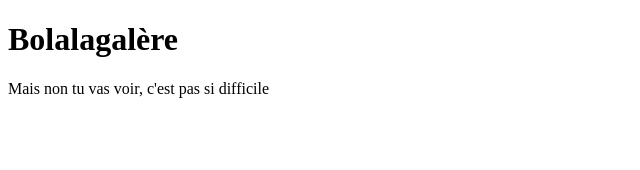
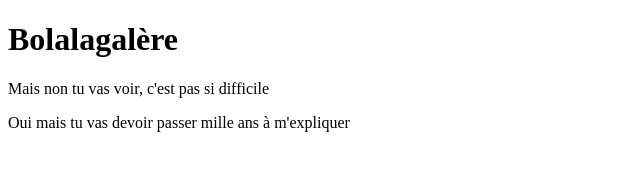
Before and after one commit to Roxywi/git101, a plain HTML site: page index.html in a window 1280 px wide. Shown: the whole page, without its empty margins (0-640 px from the left). Drawn offline with Linux system fonts and the light colour scheme.

Commit message:
Added p2

```diff
--- a/index.html
+++ b/index.html
@@ -11,6 +11,7 @@
 <body>
     <h1>Bolalagalère</h1>
     <p>Mais non tu vas voir, c'est pas si difficile</p>
+    <p>Oui mais tu vas devoir passer mille ans à m'expliquer</p>
 </body>
 
 </html>
```
